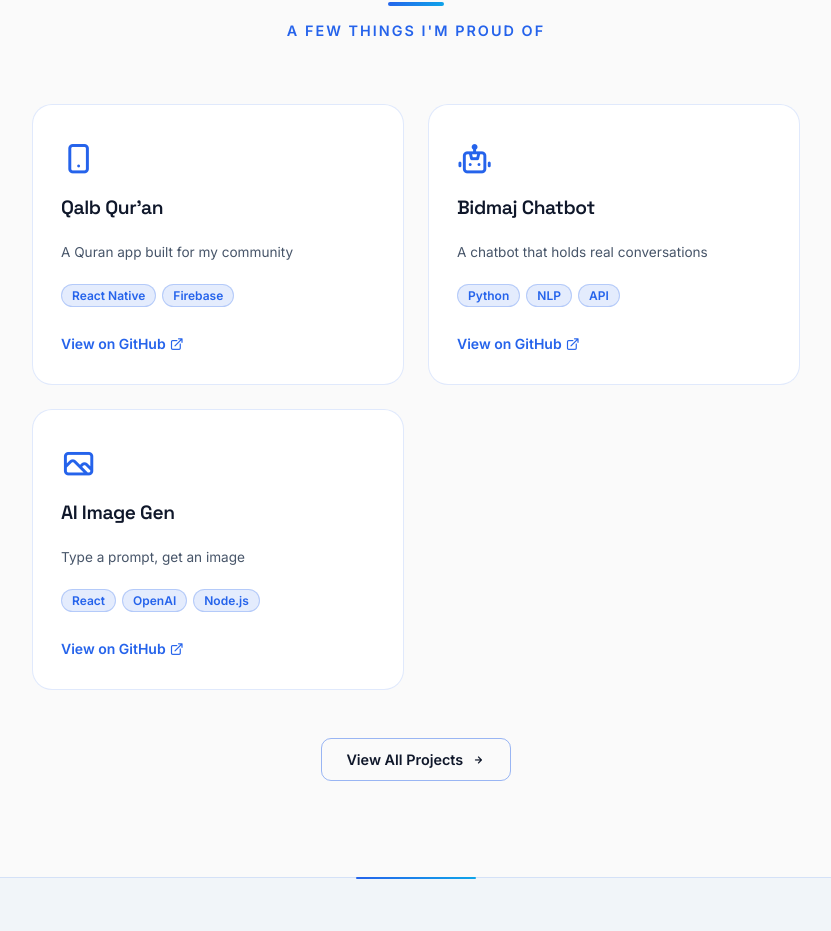
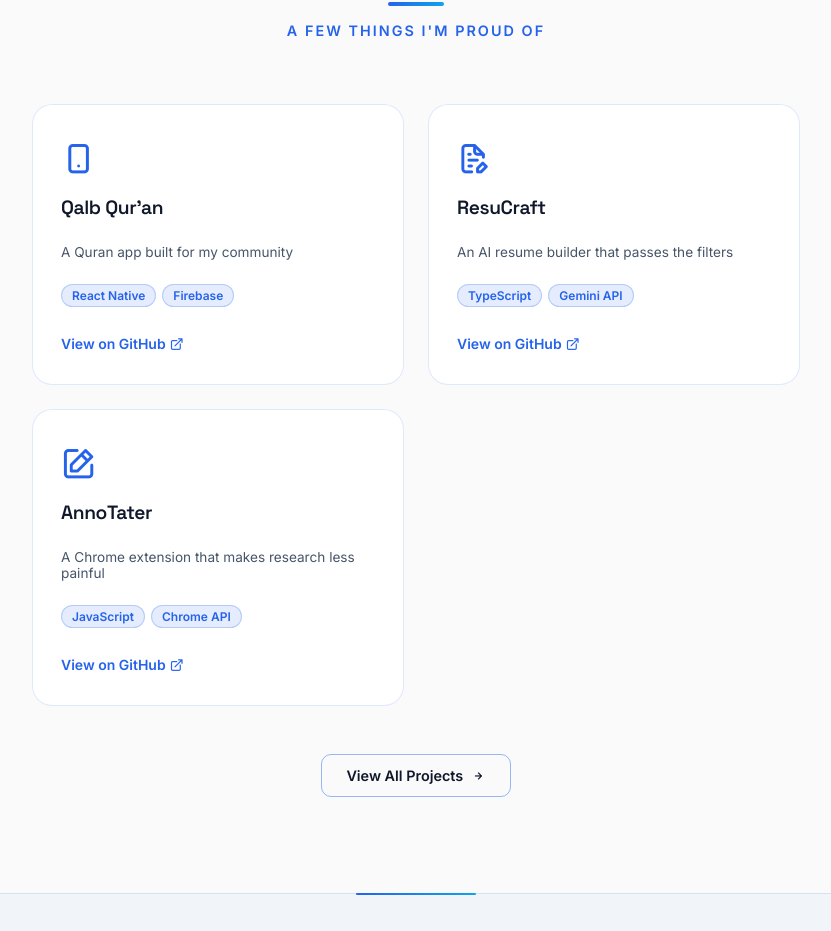
Before and after one commit to Bilaaladenuga/bilaal-portfolio., a React (Vite) app: page / in a window 1280 px wide. Shown: the part 2320-3251 px from the top of the page, without its empty margins (224-1055 px from the left). Built offline with nearby package versions, Linux system fonts and the light colour scheme.

Commit message:
feat: swap homepage featured projects — ResuCraft & AnnoTater replace Chatbot & AI Image Gen

```diff
--- a/src/pages/Home.jsx
+++ b/src/pages/Home.jsx
@@ -75,18 +75,18 @@ const projects = [
         href: 'https://github.com/Bilaaladenuga/qalb-qur-an'
     },
     {
-        icon: 'uil-robot',
-        name: 'Bidmaj Chatbot',
-        label: 'A chatbot that holds real conversations',
-        stack: 'Python • NLP • API',
-        href: 'https://github.com/Bilaaladenuga/Bidmaj-Chatbot-'
+        icon: 'uil-file-edit-alt',
+        name: 'ResuCraft',
+        label: 'An AI resume builder that passes the filters',
+        stack: 'TypeScript • Gemini API',
+        href: 'https://github.com/Bilaaladenuga/ResuCraft'
     },
     {
-        icon: 'uil-image',
-        name: 'AI Image Gen',
-        label: 'Type a prompt, get an image',
-        stack: 'React • OpenAI • Node.js',
-        href: 'https://github.com/Bilaaladenuga/AI-Image-generator-'
+        icon: 'uil-edit',
+        name: 'AnnoTater',
+        label: 'A Chrome extension that makes research less painful',
+        stack: 'JavaScript • Chrome API',
+        href: 'https://github.com/Bilaaladenuga/AnnoTater'
     },
 ];
 
```
